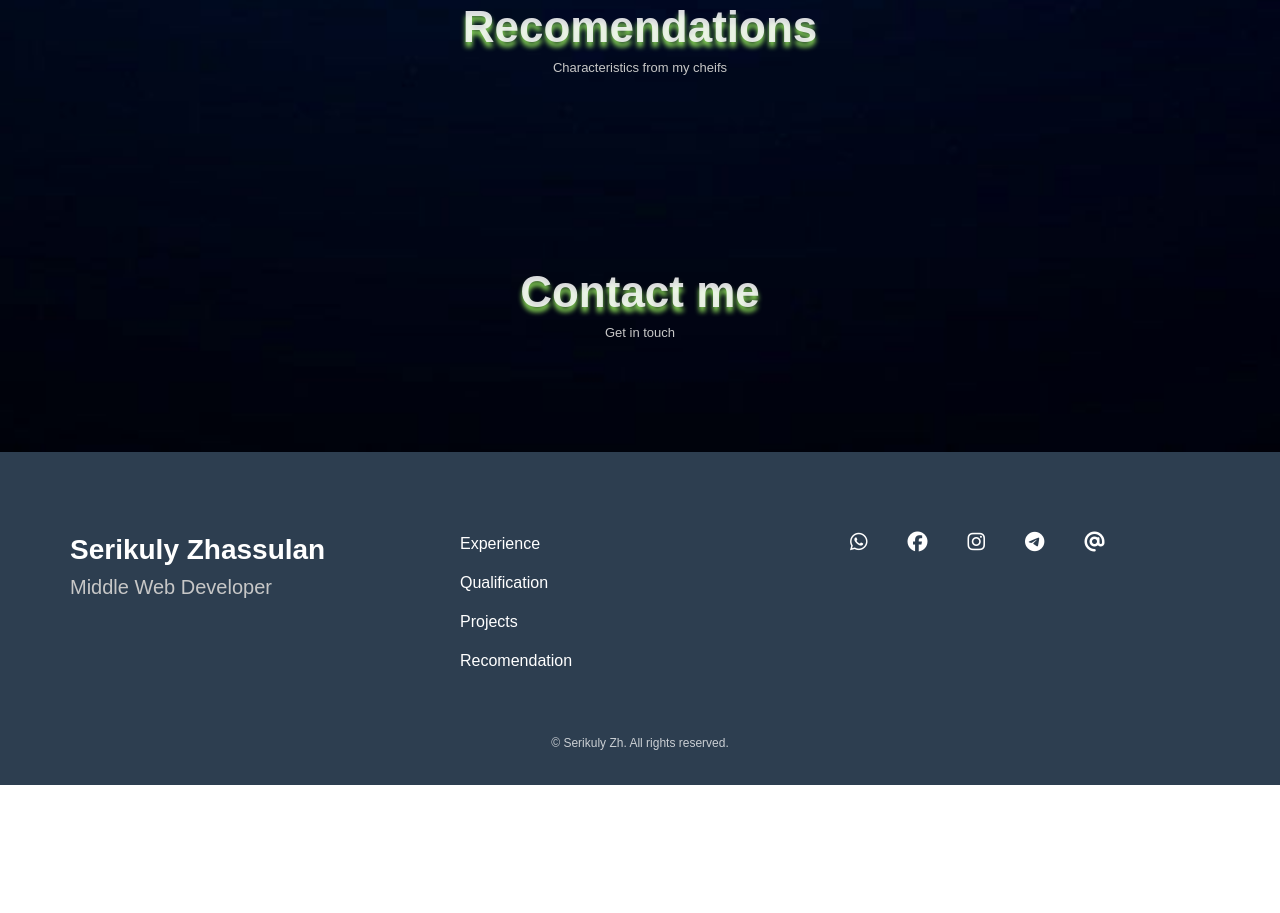
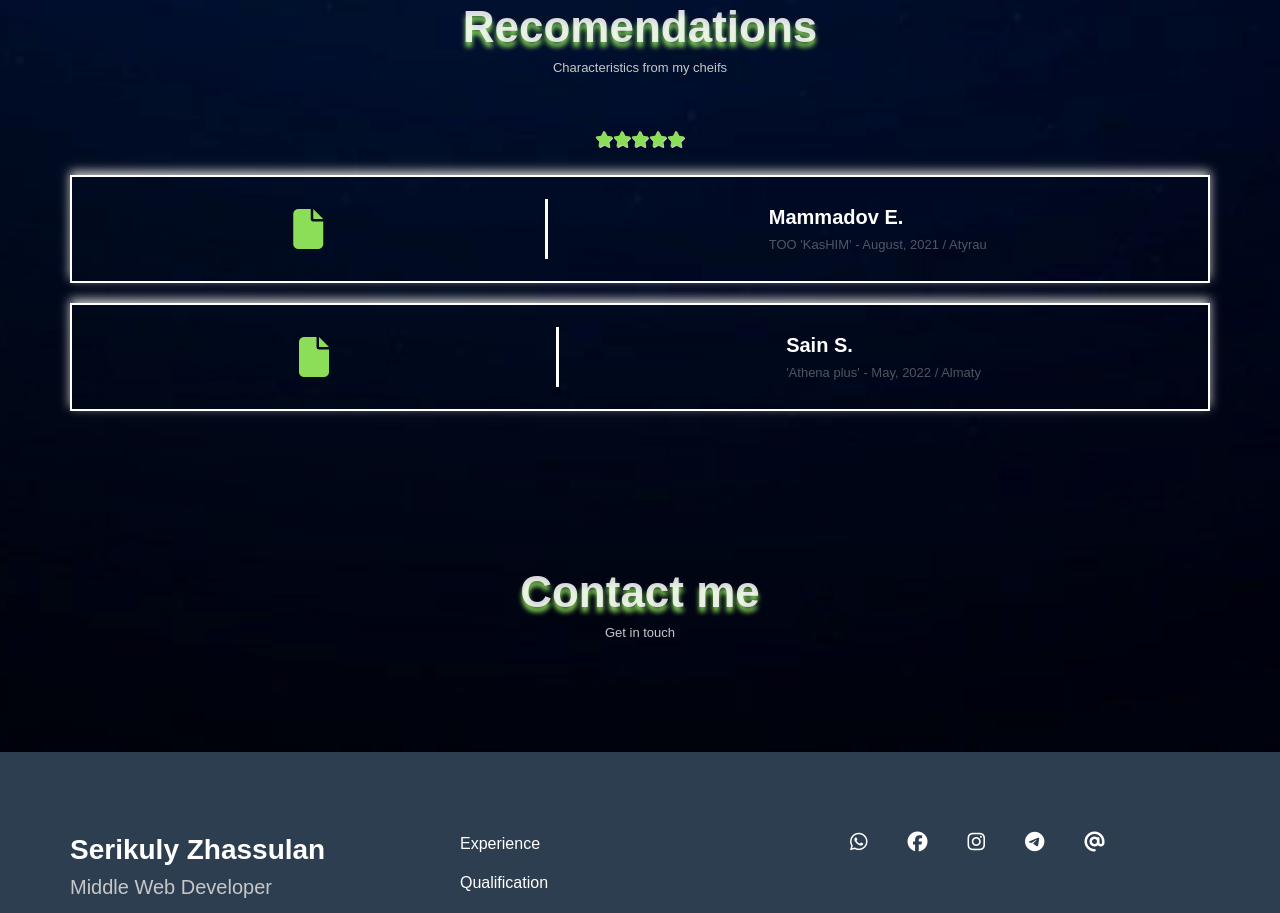
Before and after one commit to zhassik23/Portfolio, a Nuxt app: page / in a window 1280 px wide. Shown: the part 4280-5193 px from the top of the page. Before the commit the page ends 5065 px from the top, so only its background shows below. Built offline with nearby package versions, Linux system fonts and the light colour scheme.

Commit message:
recomnedation section

```diff
--- a/assets/css/main.css
+++ b/assets/css/main.css
@@ -531,6 +531,42 @@
   padding: 16px 0;
 }
 
+#recomendations .section-content .stars {
+  gap: 8px;
+  margin-bottom: 26px;
+}
+#recomendations .section-content .stars .icon {
+  color: #8CDE59;
+  text-shadow: 0.8px 0.8px hsla(0, 0%, 100%, 0.8);
+}
+#recomendations .section-content .recomendation {
+  justify-content: space-evenly;
+  width: 100%;
+  height: 108px;
+  margin-bottom: 20px;
+  border: 2px solid #fff;
+  box-shadow: 0 -4px 10px hsl(0, 0%, 78%);
+}
+#recomendations .section-content .recomendation .icon {
+  font-size: 40px;
+  color: #8CDE59;
+}
+#recomendations .section-content .recomendation-line {
+  border-left: 3px solid #FFF;
+  height: 60px;
+}
+#recomendations .section-content .recomendation-line:hover {
+  color: hsl(0, 0%, 78%);
+}
+#recomendations .section-content .recomendation-place {
+  margin-top: 8px;
+  font-size: 13px;
+  color: hsla(0, 0%, 78%, 0.4);
+}
+#recomendations .section-content .recomendation-place:hover {
+  color: hsl(90, 1%, 37%);
+}
+
 * {
   box-sizing: border-box;
   margin: 0;
--- a/assets/sass/_sections/_recomendations.sass
+++ b/assets/sass/_sections/_recomendations.sass
@@ -0,0 +1,29 @@
+#recomendations
+    .section-content
+        .stars
+            gap: 8px
+            margin-bottom: 26px
+            .icon
+                color: $accent
+                text-shadow: .8px .8px hsla(0, 0%, 100%, .8)
+        .recomendation
+            justify-content: space-evenly
+            width: 100%
+            height: 108px
+            margin-bottom: 20px
+            border: 2px solid #fff
+            box-shadow: 0 -4px 10px hsl(0, 0%, 78%)
+            .icon
+                font-size: 40px
+                color: $accent
+            &-line
+                border-left: 3px solid $white
+                height: 60px
+                &:hover
+                    color: hsl(0, 0%, 78%)
+            &-place
+                margin-top: 8px
+                font-size: 13px
+                color: hsla(0, 0%, 78%, .4)
+                &:hover
+                    color: hsl(90, 1%, 37%)
--- a/components/section/Recomendations.vue
+++ b/components/section/Recomendations.vue
@@ -1,5 +1,31 @@
 <template>
 	<Section id="recomendations" title="Recomendations" subtitle="Characteristics from my cheifs">
-		<div></div>
+		<div class="section-content vertical inline">
+			<div class="stars">
+				<i class="fa-solid fa-star icon"></i>
+				<i class="fa-solid fa-star icon"></i>
+				<i class="fa-solid fa-star icon"></i>
+				<i class="fa-solid fa-star icon"></i>
+				<i class="fa-solid fa-star icon"></i>
+			</div>
+
+			<a class="recomendation horizontal inline" download href="assets/files/Characteristics.pdf">
+				<i class="fa-solid fa-file icon"></i>
+				<div class="recomendation-line"></div>
+				<div>
+					<h4 class="recomendation-name">Mammadov E.</h4>
+					<h6 class="recomendation-place">TOO 'KasHIM' - August, 2021 / Atyrau</h6>
+				</div>
+			</a>
+
+			<a class="recomendation horizontal inline" download href="assets/files/Recommendations.pdf">
+				<i class="fa-solid fa-file icon"></i>
+				<div class="recomendation-line"></div>
+				<div>
+					<h4 class="recomendation-name">Sain S.</h4>
+					<h6 class="recomendation-place">'Athena plus' - May, 2022 / Almaty</h6>
+				</div>
+			</a>
+		</div>
 	</Section>
 </template>
```
Also changed, not shown: styles/recomendation.css (+0 -47 lines), assets/css/main.min.css, 2 other files (tests, documents, lock files or other folders).
